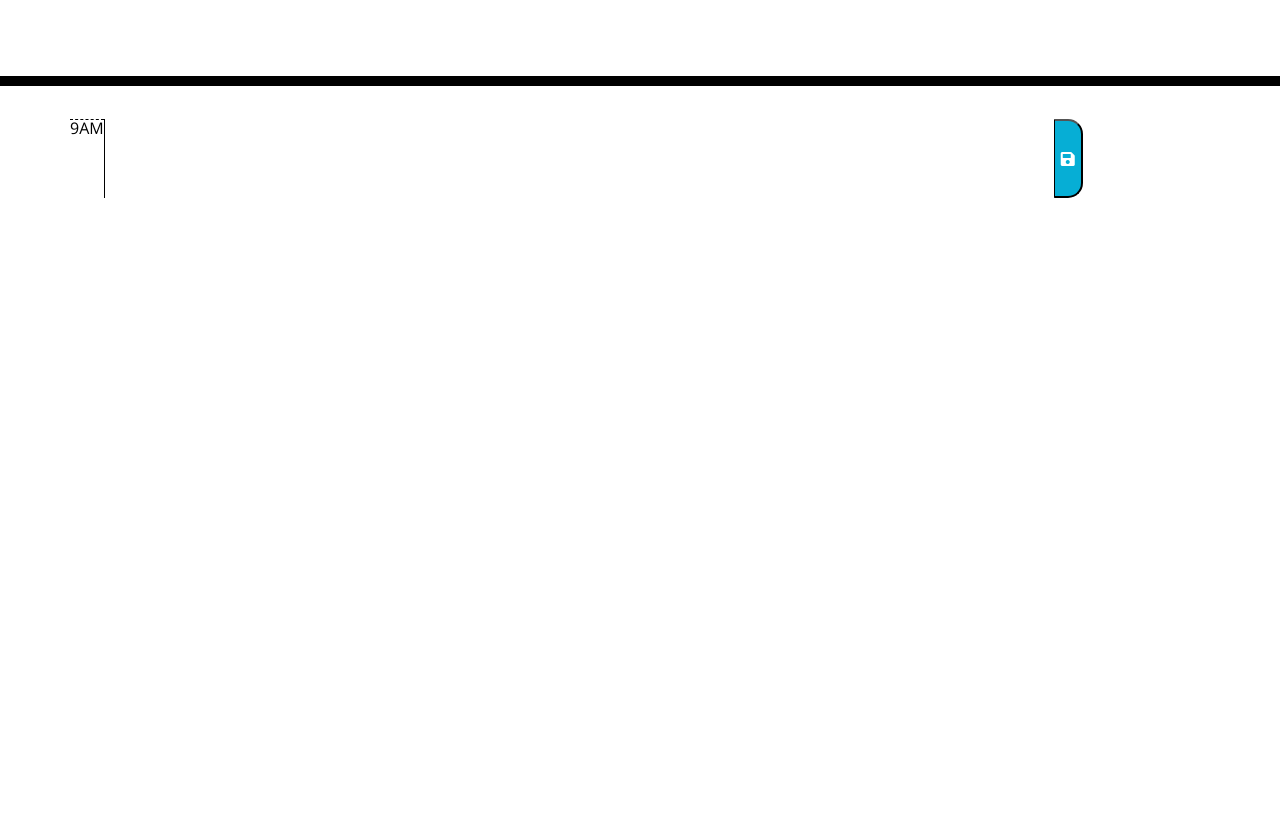
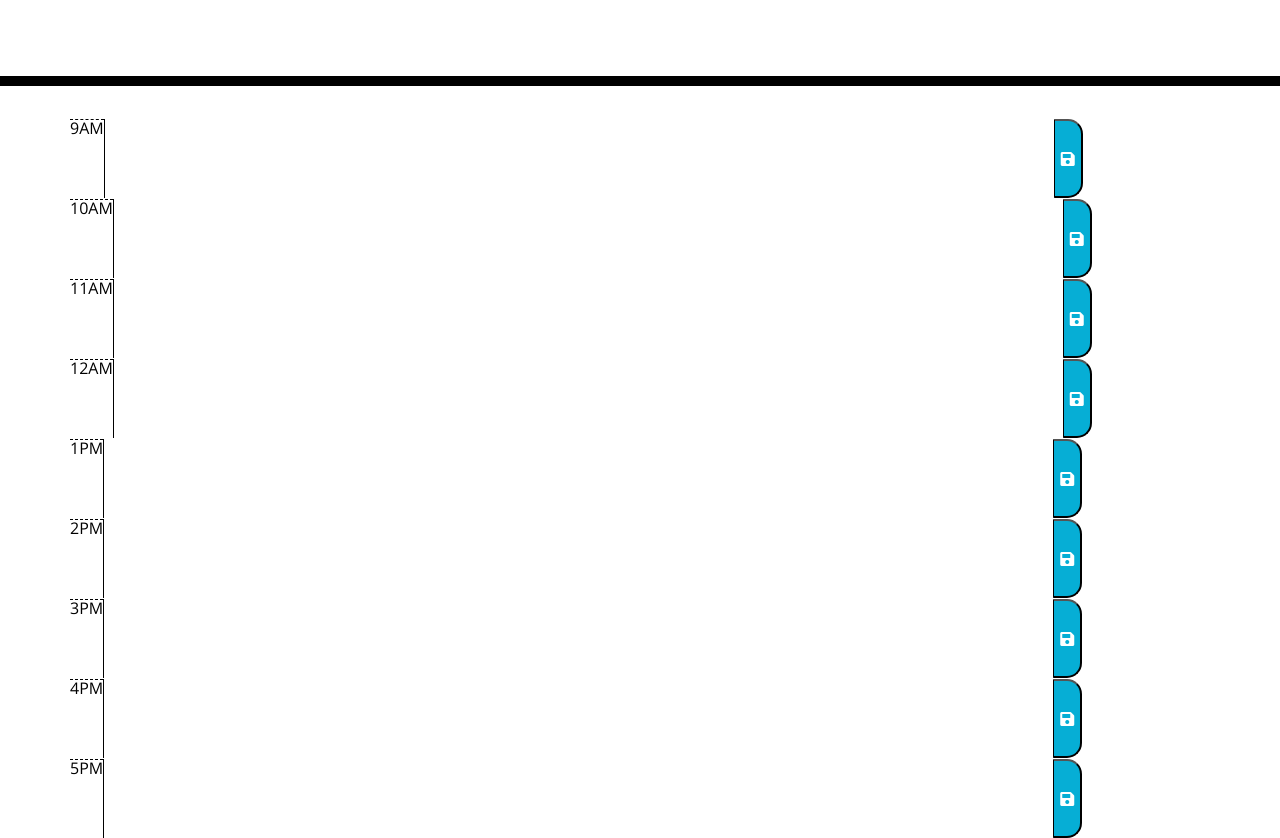
Before and after one commit to Samya129/DailyPlanner, a plain HTML site: page Develop/index.html in a window 1280 px wide. Shown: the part 182-1020 px from the top of the page. Before the commit the page ends 800 px from the top, so only its background shows below. Drawn offline with nearby package versions, Linux system fonts and the light colour scheme.

Commit message:
Added time blocks to html.

```diff
--- a/Develop/index.html
+++ b/Develop/index.html
@@ -36,6 +36,41 @@
       <textarea class="col-10"></textarea>
       <button class="saveBtn"><i class="fas fa-save"></i></button>
     </div>
+    <div class="row time-block">
+      <div class="hour">10AM</div>
+      <textarea class="col-10"></textarea>
+      <button class="saveBtn"><i class="fas fa-save"></i></button>
+    </div><div class="row time-block">
+      <div class="hour">11AM</div>
+      <textarea class="col-10"></textarea>
+      <button class="saveBtn"><i class="fas fa-save"></i></button>
+    </div><div class="row time-block">
+      <div class="hour">12AM</div>
+      <textarea class="col-10"></textarea>
+      <button class="saveBtn"><i class="fas fa-save"></i></button>
+    </div><div class="row time-block">
+      <div class="hour">1PM</div>
+      <textarea class="col-10"></textarea>
+      <button class="saveBtn"><i class="fas fa-save"></i></button>
+    </div><div class="row time-block">
+      <div class="hour">2PM</div>
+      <textarea class="col-10"></textarea>
+      <button class="saveBtn"><i class="fas fa-save"></i></button>
+    </div><div class="row time-block">
+      <div class="hour">3PM</div>
+      <textarea class="col-10"></textarea>
+      <button class="saveBtn"><i class="fas fa-save"></i></button>
+    </div>
+    <div class="row time-block">
+      <div class="hour">4PM</div>
+      <textarea class="col-10"></textarea>
+      <button class="saveBtn"><i class="fas fa-save"></i></button>
+    </div>
+    <div class="row time-block">
+      <div class="hour">5PM</div>
+      <textarea class="col-10"></textarea>
+      <button class="saveBtn"><i class="fas fa-save"></i></button>
+    </div>
       <!--Create container for hour, user input, and a button to save input.-->
     </div>
 
--- a/Develop/script.js
+++ b/Develop/script.js
@@ -1,5 +1,3 @@
 var timeBlock = $(".time-block");
 
-timeBlock(){
-    for (i=0; )
-}
+for timeBlock( var i= 0; i<){
```
